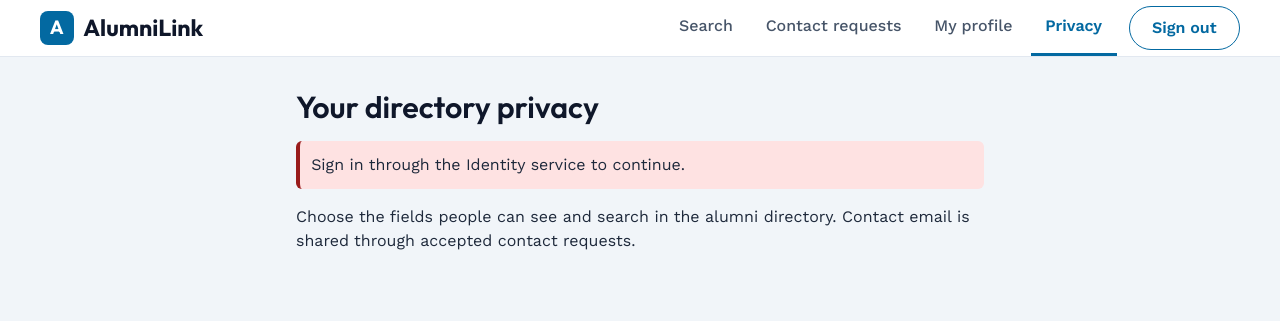
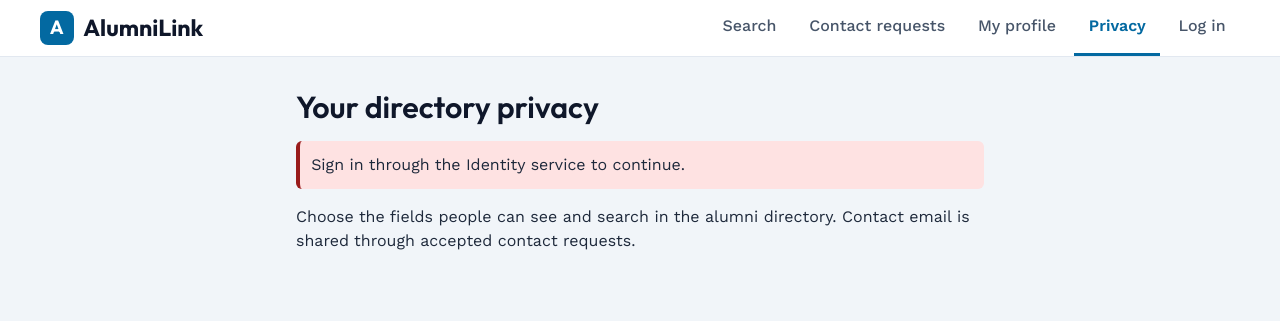
Before and after one commit to ammaryaser12343/alumnilink, a website: page frontend/privacy.html in a window 1280 px wide. Drawn offline with Linux system fonts and the light colour scheme.

Commit message:
Show Log in link on the privacy page when logged out

```diff
--- a/frontend/privacy.html
+++ b/frontend/privacy.html
@@ -8,6 +8,7 @@
     <link rel="stylesheet" href="css/styles.css" />
     <link rel="stylesheet" href="css/profile.css" />
     <script defer src="js/config.js"></script>
+    <script defer src="js/nav.js"></script>
     <script defer src="js/profile-config.js"></script>
     <script defer src="js/profile-client.js"></script>
     <script defer src="js/privacy.js"></script>
```
